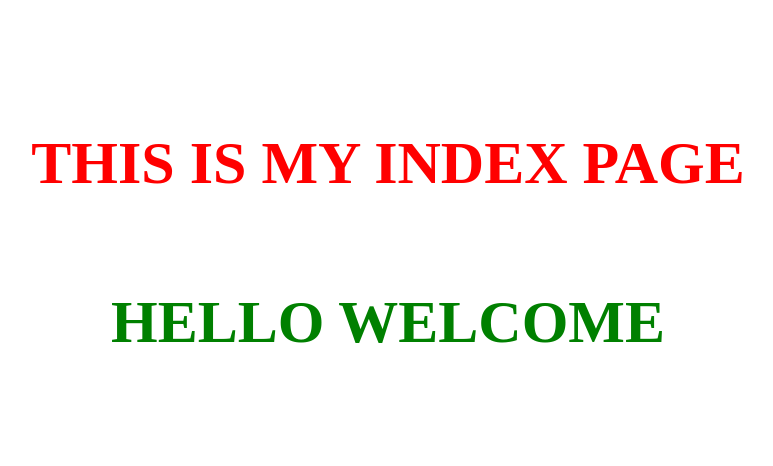
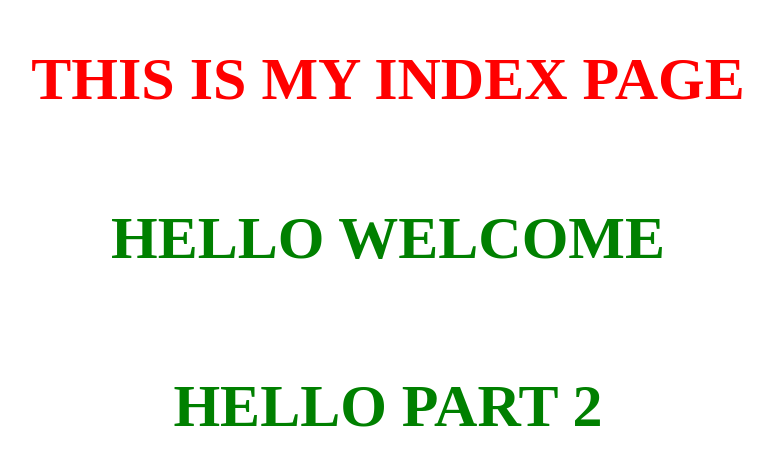
Before and after one commit to yeg003/Glorias-bakery, a website: page index.html in a window 1280 px wide. Shown: the part 160-626 px from the top of the page, without its empty margins (252-1025 px from the left). Drawn offline with Linux system fonts and the light colour scheme.

Commit message:
testing file

```diff
--- a/index.html
+++ b/index.html
@@ -10,7 +10,7 @@
 
     <h1 class="title">This is my index page</h1>
     <h2>Hello welcome</h2>
-
+    <h2>Hello part 2</h2>
     <script src="./dist/js/beats.min.js"></script>
 </body>
 </html>
```
